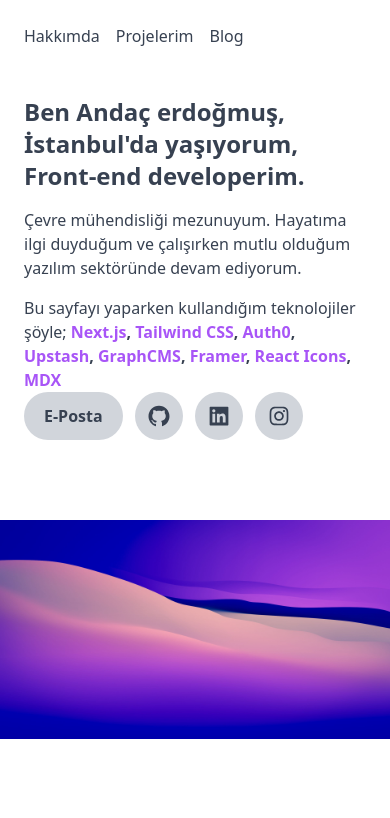
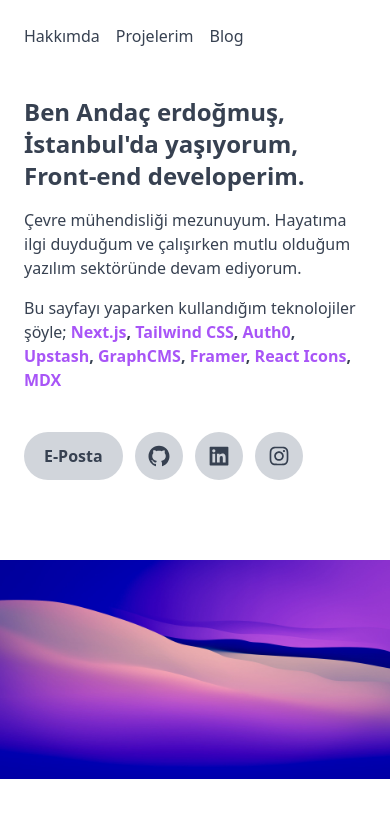
Before and after one commit to andac-e/blog-with-nextjs, a Next.js app: page / in a window 390 px wide. Shown: the top 818 px of the page. Built offline with nearby package versions, Linux system fonts and the light colour scheme.

Commit message:
fix: social margin

```diff
--- a/components/social.js
+++ b/components/social.js
@@ -6,7 +6,7 @@
 
 export default function Social() {
   return (
-    <div className="flex items-center space-x-3 md:mt-10">
+    <div className="flex items-center space-x-3 mt-10">
       <a
         href="mailto:andacerdogmus26@gmail.com"
         target={"_blank"}
```
